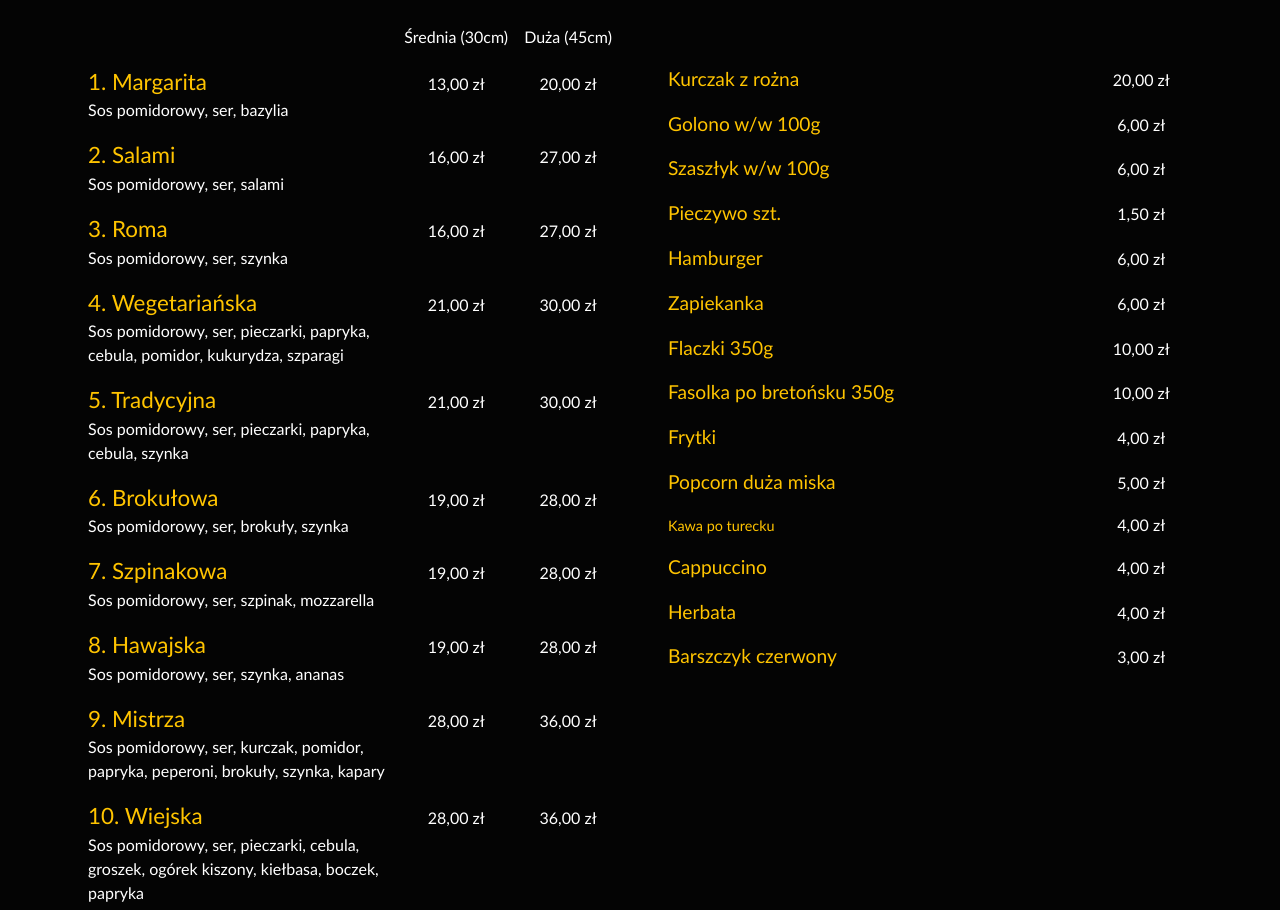
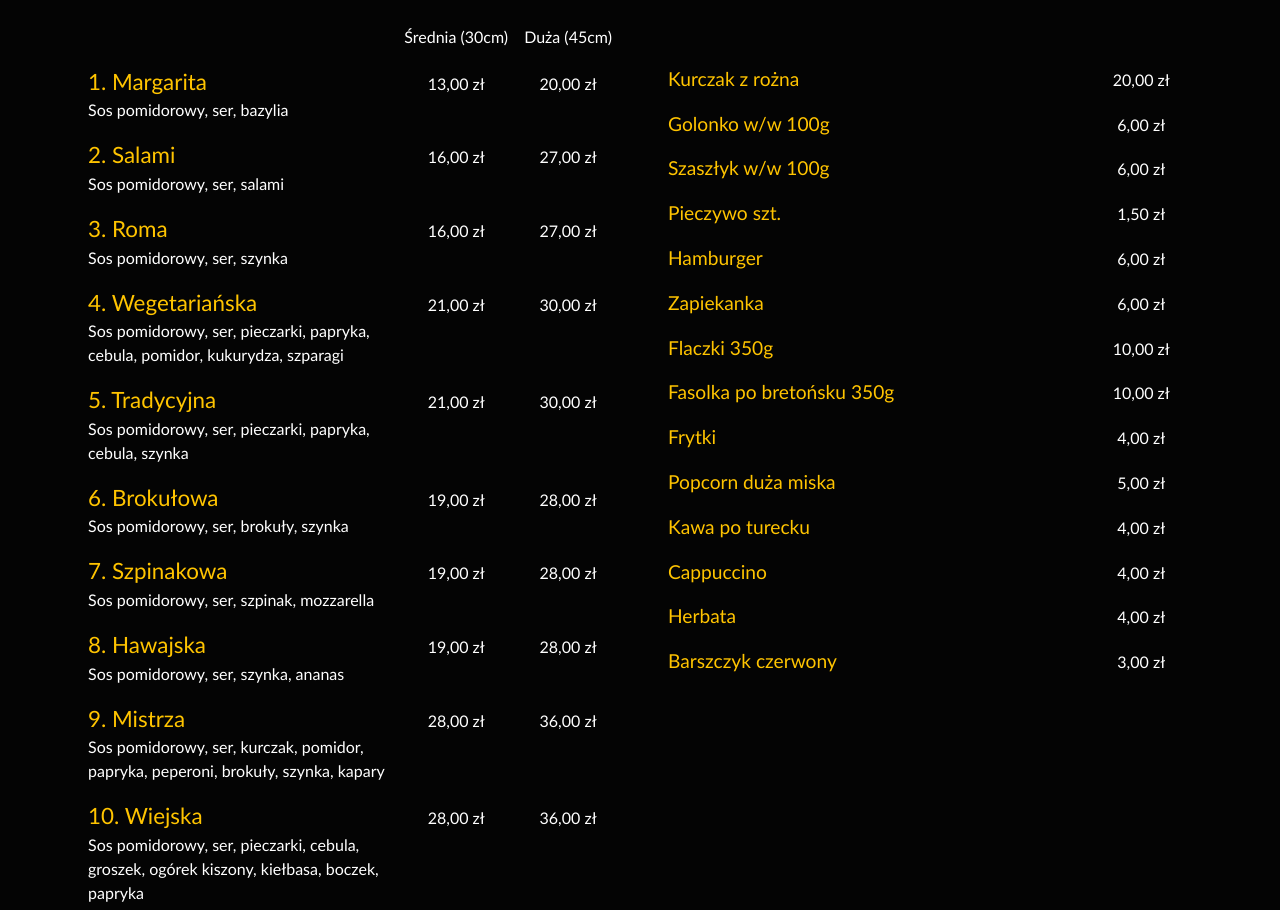
Before and after one commit to piotr-sroka/stodola-bar-paczkow.github.io, a plain HTML site: page index.html in a window 1280 px wide. Shown: the part 2632-3542 px from the top of the page. Drawn offline with Linux system fonts and the light colour scheme.

Commit message:
text fix

```diff
--- a/index.html
+++ b/index.html
@@ -251,7 +251,7 @@
 								</tr>
 								<tr>
 									<td class="menu-item">
-										<p class="menu-item--name">Golono w/w 100g</p>
+										<p class="menu-item--name">Golonko w/w 100g</p>
 									</td>
 									<td class="menu-item menu-item--price"></td>
 									<td class="menu-item menu-item--price">6,00&nbsp;zł</td>
@@ -314,7 +314,7 @@
 								</tr>
 								<tr>
 									<td class="menu-item">
-										<p class="menu-item--name small-name">Kawa po turecku</p>
+										<p class="menu-item--name">Kawa po turecku</p>
 									</td>
 									<td class="menu-item menu-item--price"></td>
 									<td class="menu-item menu-item--price">4,00&nbsp;zł</td>
```
